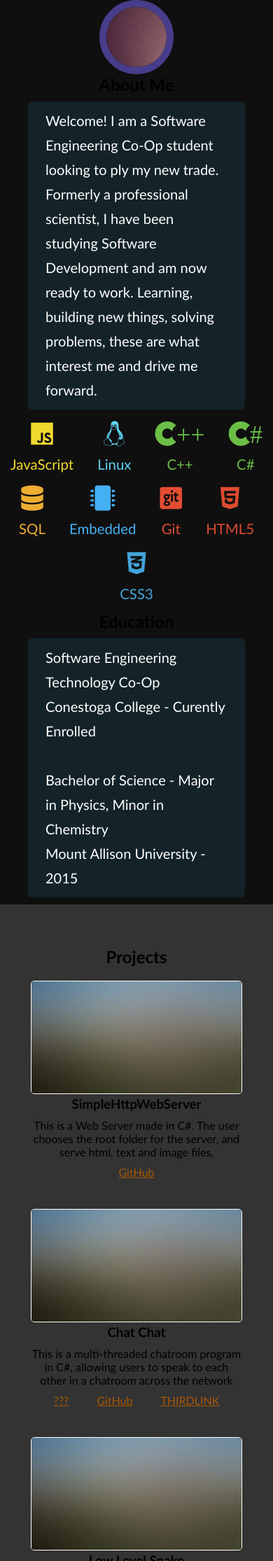
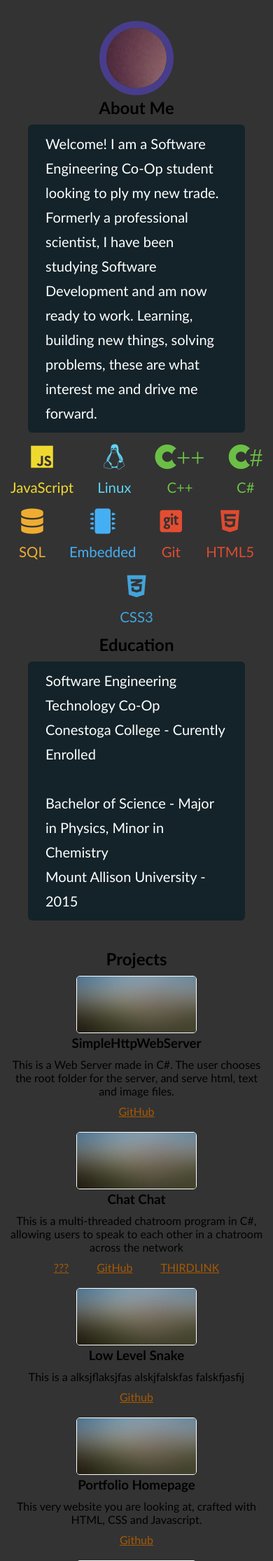
Before and after one commit to joel-smith/homepage, a PHP site: page /home.php in a window 390 px wide. Shown: the part 48-2278 px from the top of the page at 70% size. Run offline with PHP 8.4, Linux system fonts and the light colour scheme; data that the repository does not hold is empty; some libraries are stand-ins or nearby versions.

Commit message:
fixed some mobile/responsive positioning

```diff
--- a/assets/css/main.css
+++ b/assets/css/main.css
@@ -11,7 +11,7 @@ html, body {
     font-size: 1.6rem;
     font-family: 'Gill Sans', 'Gill Sans MT', Calibri, 'Trebuchet MS', sans-serif;
     background-color: #333;
-    width: 100%;
+    width: auto;
     margin: 0;
     padding: 0;
     scroll-behavior: smooth;
@@ -27,13 +27,15 @@ html, body {
     top: 0;
     left: 0;
     width: 100%;
+    max-width: 100vw;
+    overflow: hidden;
     height: 3em;
     z-index: 333;
 }
 
 .topnav a {
     float: left;
-    display: block;
+    display: flex;
     color: #f2f2f2;
     text-align: center;
     padding: 1.4rem 1.6rem;
@@ -69,6 +71,7 @@ html, body {
     .topnav.responsive {
         position: relative;
         height: auto;
+        width: auto;
     }
     .topnav.responsive .icon {
         position: absolute;
@@ -99,8 +102,14 @@ html, body {
 }
 
 .intro {
+    position: relative;
+    margin-top: 3em;
+}
+
+/* .intro {
     height: auto;
     min-height: 50rem;
+    width: auto;
     background-position: center;
     display: flex;
     flex-direction: column;
@@ -109,7 +118,7 @@ html, body {
     background: rgba(0, 0, 0, 0.7);
     position: relative;
     margin-top: 3em;
-}
+} */
 
 .about_text {
     background-color: #132329;
@@ -150,9 +159,11 @@ html, body {
 
 /*Portfolio and Projects*/
 
-#portfolio_section {
+#about_section, #portfolio_section, #contact_section {
     /* Creating space above the target of a jump link. */
     padding-top: 3rem;
+    margin-left: auto;
+    margin-right: auto;
 }
 
 .project_tile {
@@ -209,8 +220,26 @@ html, body {
     text-decoration: underline;
 }
 
-.projects {
-    padding-top: 3rem;
+@media screen and (max-width: 600px) {
+    .project_pic {
+        height: 8rem;
+        width: 17rem;
+    }
+    .project_tile {
+        padding: 4rem;
+        display: flex;
+        flex-direction: column;
+        align-items: center;
+        justify-content: center;
+        padding: 1rem;
+        margin-left: auto;
+        margin-right: auto;
+    }
+    .project_words p {
+        font-weight: 400;
+        margin: 1rem 0 1rem 0;
+        width: auto;
+    }
 }
 
 /*Contact Form & Input*/
@@ -327,5 +356,7 @@ input[type=submit] {
     .col-25, .col-75, input[type=submit] {
         width: 100%;
         margin-top: 0;
+        margin-left: auto;
+        margin-right: auto;
     }
 }
--- a/home.php
+++ b/home.php
@@ -53,7 +53,9 @@
 
 <body>
 
-    <nav class="topnav" id="navbar">
+
+
+     <nav class="topnav" id="navbar">
 
         <a id="aboutLink" href="#about_section" class="active">About</a>
         <a id="portfolioLink" href="#portfolio_section">Portfolio</a>
@@ -61,10 +63,9 @@
         <a id="burgerLink" href="javascript:void(0);" class="icon" onclick="openNav()">
             <i class="fa fa-bars"></i>
         </a>
-
     </nav>
 
-    <script>
+     <script>
     //expands the navbar on hamburger menu press
     function openNav() {
         var x = document.getElementById("navbar");
@@ -191,10 +192,11 @@
 
         <!--maybe add a modal for each project? -->
         <section id="portfolio_section">
+
+                    <h2 class="section_name">Projects</h2>
+
             <div class="projects">
-                <div>
-                    <h2 class="section_name">Projects</h2>
-                </div>
+
                 <div class="project_wrapper">
 
                     <div class="project_tile">
```
